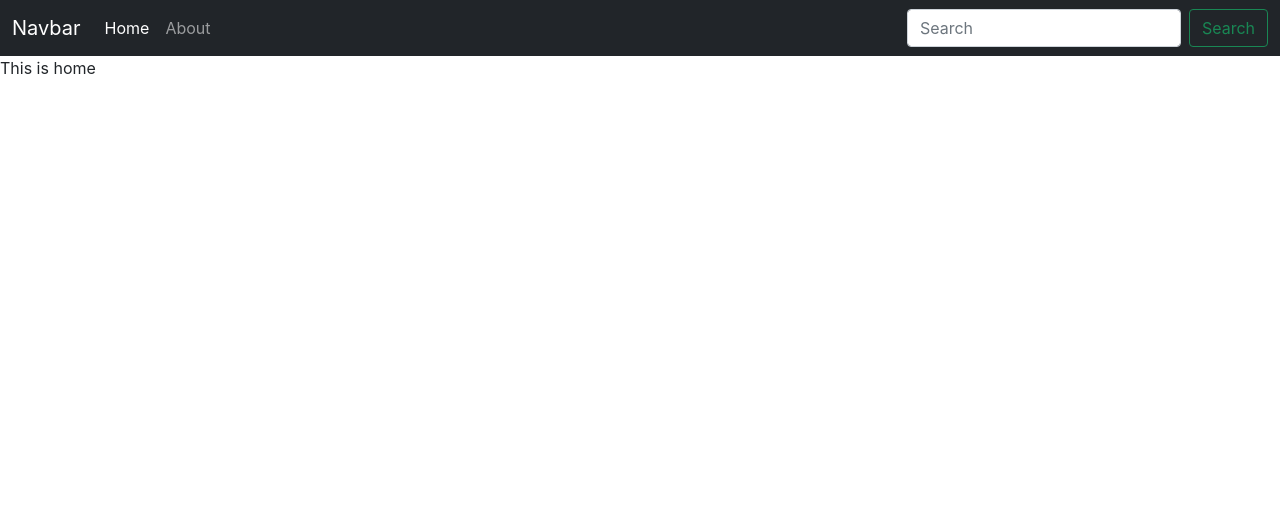
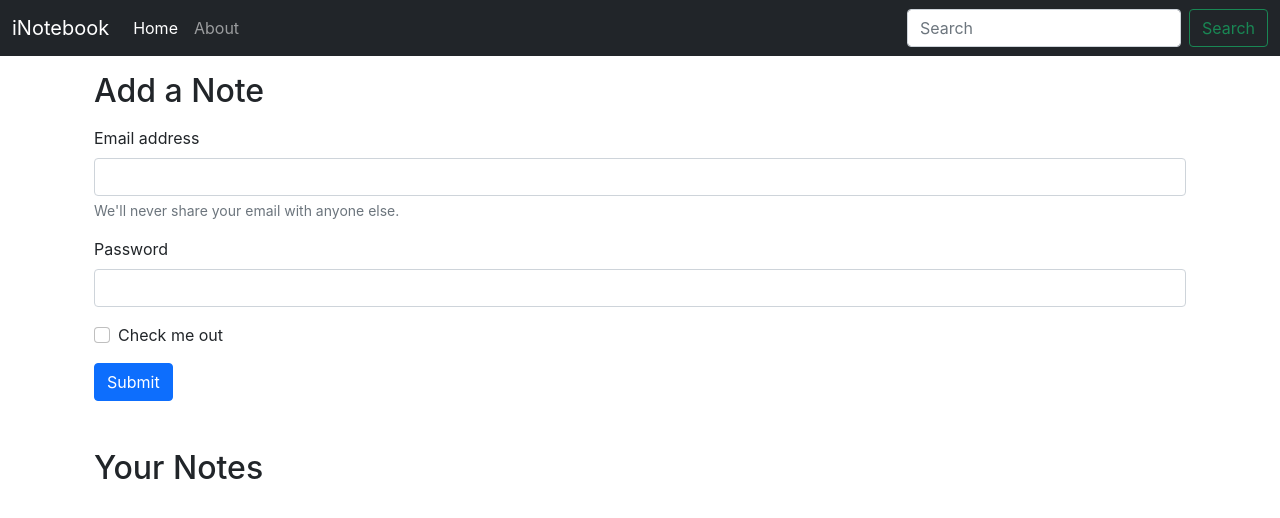
Before and after one commit to Rahul-Palahwat/iNotebook_Client, a React (Create React App) app: page / in a window 1280 px wide. Shown: the top 518 px of the page. Built offline with nearby package versions, Linux system fonts and the light colour scheme.

Commit message:
Lect 59 using useLocation Hook to get the location of our page and to active the same anchor tag in navbar

```diff
--- a/src/App.js
+++ b/src/App.js
@@ -15,10 +15,12 @@
     <NoteState>
     <Router>
     <Navbar/>
+    <div className="container">
     <Routes>
         <Route exact path="/" element={<Home />}></Route>
         <Route exact path="/about" element={<About />}></Route>
       </Routes>
+      </div>
     </Router>
     </NoteState>
     </>
--- a/src/components/About.js
+++ b/src/components/About.js
@@ -1,17 +1,12 @@
-import React,{ useContext, useEffect } from 'react'
+import React from 'react'
 
-//yha pr context import kiya h jisse ki hmm
-import noteContext from '../context/notes/noteContext'
 
 
 export default function About() {
-  const a=useContext(noteContext);
-  useEffect(()=>{
-    a.update();
-  },[])
+
   return (
     <div>
-      This is About {a.state.name} and he is in {a.state.class}
+      This is About page
     </div>
   )
 }
--- a/src/components/Home.js
+++ b/src/components/Home.js
@@ -1,9 +1,50 @@
-import React from 'react'
+import React from "react";
 
 export default function Home() {
   return (
     <>
-    <div>This is home</div>
+    <div className="container my-3">
+      <h2>Add a Note</h2>
+      <form className="my-3">
+        <div class="mb-3">
+          <label for="exampleInputEmail1" class="form-label">
+            Email address
+          </label>
+          <input
+            type="email"
+            class="form-control"
+            id="exampleInputEmail1"
+            aria-describedby="emailHelp"
+          />
+          <div id="emailHelp" class="form-text">
+            We'll never share your email with anyone else.
+          </div>
+        </div>
+        <div class="mb-3">
+          <label for="exampleInputPassword1" class="form-label">
+            Password
+          </label>
+          <input
+            type="password"
+            class="form-control"
+            id="exampleInputPassword1"
+          />
+        </div>
+        <div class="mb-3 form-check">
+          <input type="checkbox" class="form-check-input" id="exampleCheck1" />
+          <label class="form-check-label" for="exampleCheck1">
+            Check me out
+          </label>
+        </div>
+        <button type="submit" class="btn btn-primary">
+          Submit
+        </button>
+      </form>
+      </div>
+      <div className="container my-5">
+      <h2>Your Notes</h2>
+      </div>
+
     </>
-  )
+  );
 }
--- a/src/components/Navbar.js
+++ b/src/components/Navbar.js
@@ -1,34 +1,58 @@
-import React from 'react'
+import React, { useEffect } from "react";
 
-import { Link } from "react-router-dom";
+import { Link, useLocation } from "react-router-dom";
 
 export default function Navbar() {
+  let location = useLocation();
+  //to get the location of our working website
+  useEffect(() => {
+    console.log(location.pathname);
+  }, [location]);
   return (
     <>
       <nav className="navbar navbar-expand-lg navbar-dark bg-dark">
         <div className="container-fluid">
-    <Link className="navbar-brand" to="/">Navbar</Link>
-    <button className="navbar-toggler" type="button" data-bs-toggle="collapse" data-bs-target="#navbarSupportedContent" aria-controls="navbarSupportedContent" aria-expanded="false" aria-label="Toggle navigation">
+          <Link className="navbar-brand" to="/">
+            iNotebook
+          </Link>
+          <button
+            className="navbar-toggler"
+            type="button"
+            data-bs-toggle="collapse"
+            data-bs-target="#navbarSupportedContent"
+            aria-controls="navbarSupportedContent"
+            aria-expanded="false"
+            aria-label="Toggle navigation"
+          >
             <span className="navbar-toggler-icon"></span>
           </button>
           <div className="collapse navbar-collapse" id="navbarSupportedContent">
             <ul className="navbar-nav me-auto mb-2 mb-lg-0">
               <li className="nav-item">
-          <Link className="nav-link active" aria-current="page" to="/">Home</Link>
+                <Link className={`nav-link ${location.pathname==="/"?"active":""}`} aria-current="page" to="/">
+                  Home
+                </Link>
               </li>
               <li className="nav-item">
-          <Link className="nav-link" to="/about">About</Link>
+                <Link className={`nav-link ${location.pathname==="/about"?"active":""}`} to="/about">
+                  About
+                </Link>
               </li>
-
-
             </ul>
             <form className="d-flex">
-        <input className="form-control me-2" type="search" placeholder="Search" aria-label="Search"/>
-        <button className="btn btn-outline-success" type="submit">Search</button>
+              <input
+                className="form-control me-2"
+                type="search"
+                placeholder="Search"
+                aria-label="Search"
+              />
+              <button className="btn btn-outline-success" type="submit">
+                Search
+              </button>
             </form>
           </div>
         </div>
       </nav>
     </>
-  )
+  );
 }
--- a/src/context/notes/NoteState.js
+++ b/src/context/notes/NoteState.js
@@ -1,28 +1,13 @@
-import { useState } from "react";
+// import { useState } from "react";
 import NoteContext from "./noteContext";
 //yha pa context ko import kiya h use krne ke liye
 
 
 // yen yha pr ek function h jha hmme jo kuch bhi chiye hoga woh value se lenge
 const NoteState= (props)=>{
-    const s1={
-        "name":"Harry",
-        "class":"5b"
-    }
-    const [state, setState]= useState(s1)
 
-    // yen ek function h
-    const update = ()=>{
-        setTimeout(() => {
-            setState({
-                "name":"Larry",
-                "class":"10b"
-            })
-        }, 1000);
-    }
     return (
-        // <NoteContext.Provider value={{state:state , update:update}}>
-        <NoteContext.Provider value={{state , update}}>
+        <NoteContext.Provider value={{}}>
             {props.children}
         </NoteContext.Provider>
     )
```
Also changed, not shown: 1 other file (tests, documents, lock files or other folders). Lines whose indentation alone changed are shown as unchanged.
